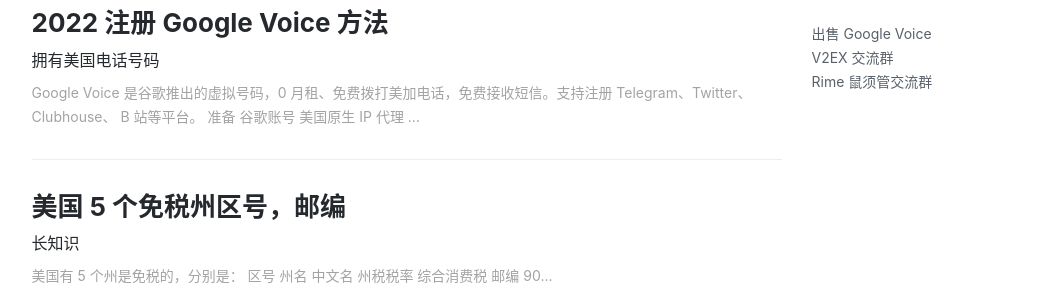
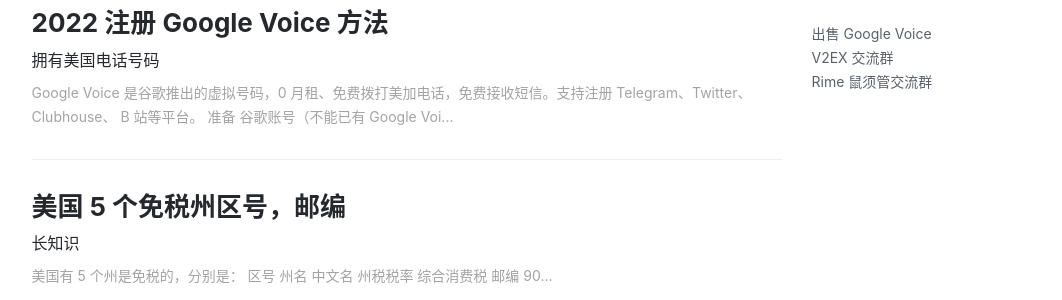
Before and after one commit to ssnhd/ssnhd.github.io, a Jekyll site: the page built from index.html, in a window 1280 px wide and 900 px high, scrolled down 835 px. Shown: the part 176-476 px from the top of the window, without its empty margins (136-1198 px from the left). Built offline with Jekyll 4.4.1, drawn with Linux system fonts in a browser that asks for light colours; nearby versions of some CDN libraries; the list of posts is cut into pages by our own code; comment, search, counter and statistics services are not loaded.

Commit message:
Update 2022-7-16-googlevoice.md

```diff
--- a/_posts/2022-7-16-googlevoice.md
+++ b/_posts/2022-7-16-googlevoice.md
@@ -16,8 +16,8 @@
 
 ## 准备
 
-- 谷歌账号
-- 美国原生 IP 代理
+- 谷歌账号（不能已有 Google Voice，一个账号只能注册一个）
+- 美国代理（原生 IP）
 - 美国实体 SIM 卡
 
 >注：请勿使用接码平台号码，几年前还行，现在 100% 注册失败。
```
